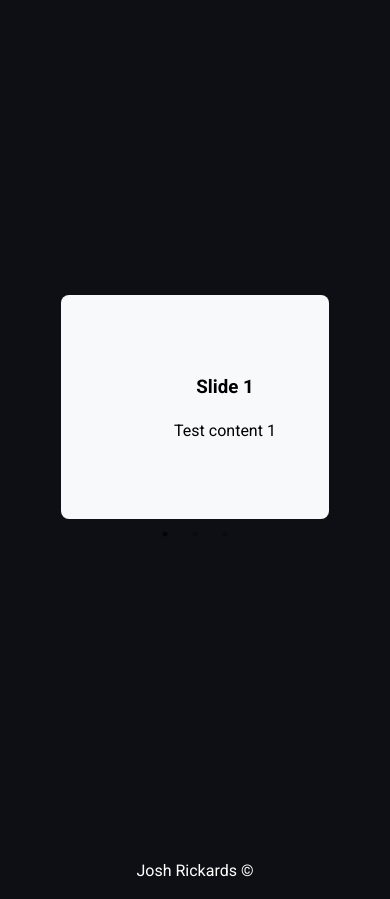
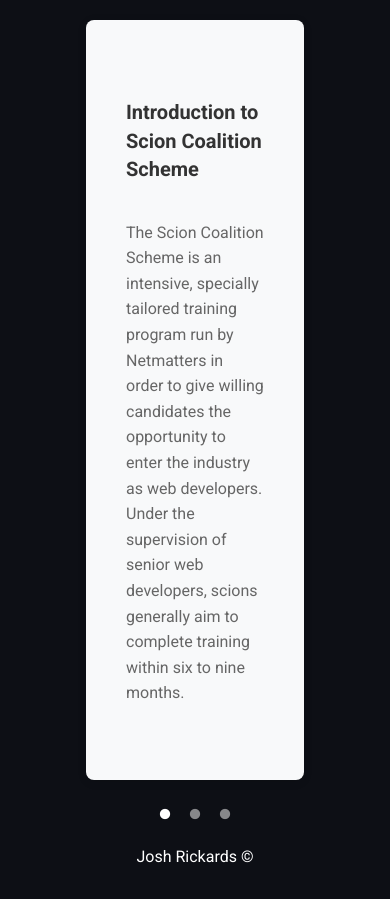
Before and after one commit to JoshR95/portfolioJR95, a PHP site: page /pages/scsScheme.php in a window 390 px wide. Shown: the part 95-994 px from the top of the page. After the commit the page ends 958 px from the top, so only its background shows below. Run offline with PHP 8.4, Linux system fonts and the light colour scheme.

Commit message:
added slick dots and aligned text for mobile view

```diff
--- a/css/application.css
+++ b/css/application.css
@@ -1581,7 +1581,7 @@
   }
 }
 .scs-scheme-main-container {
-  min-height: 100vh;
+  min-height: 96vh;
   display: -webkit-box;
   display: -ms-flexbox;
   display: flex;
@@ -1596,5 +1596,91 @@
 }
 
 .carousel {
-  height: 80%;
+  width: 80%;
+  height: 800px;
+  margin: 0 auto;
+}
+.carousel .carousel-slide {
+  height: 100%;
+  padding: 20px;
+}
+.carousel .carousel-slide .slide-content {
+  height: 100%;
+  display: -webkit-box;
+  display: -ms-flexbox;
+  display: flex;
+  -webkit-box-orient: vertical;
+  -webkit-box-direction: normal;
+      -ms-flex-direction: column;
+          flex-direction: column;
+  -webkit-box-align: center;
+      -ms-flex-align: center;
+          align-items: center;
+  -webkit-box-pack: center;
+      -ms-flex-pack: center;
+          justify-content: center;
+  background: #f8f9fa;
+  padding: 40px;
+  margin: 0 15px;
+  border-radius: 8px;
+  -webkit-box-shadow: 0 2px 10px rgba(0, 0, 0, 0.1);
+          box-shadow: 0 2px 10px rgba(0, 0, 0, 0.1);
+  overflow: hidden;
+}
+.carousel .carousel-slide .slide-content h3 {
+  width: 100%;
+  margin-bottom: 20px;
+  font-size: 20px;
+  color: #333;
+  text-align: left;
+}
+.carousel .carousel-slide .slide-content p {
+  font-size: 16px;
+  line-height: 1.6;
+  color: #666;
+  text-align: left;
+  max-width: 800px;
+}
+
+.slick-list,
+.slick-track {
+  height: 100% !important;
+}
+
+.slick-slide {
+  height: 100%;
+}
+.slick-slide > div {
+  height: 100%;
+}
+
+.slick-prev,
+.slick-next {
+  z-index: 1;
+}
+.slick-prev:before,
+.slick-next:before {
+  color: #333;
+  font-size: 24px;
+}
+
+.slick-prev {
+  left: -30px;
+}
+.slick-prev .slick-arrow {
+  color: white;
+}
+
+.slick-next {
+  right: -30px;
+}
+
+.slick-dots li button:before {
+  color: white;
+  opacity: 0.5;
+  font-size: 12px;
+}
+.slick-dots li.slick-active button:before {
+  color: white;
+  opacity: 1;
 }/*# sourceMappingURL=application.css.map */
--- a/js/main.js
+++ b/js/main.js
@@ -256,9 +256,9 @@
             speed: 300,
             slidesToShow: 1,
             slidesToScroll: 1,
-            autoplay: true,
+            autoplay: false,
             autoplaySpeed: 3000,
-            arrows: true,
+            arrows: false,
             responsive: [
                 {
                     breakpoint: 768,
--- a/pages/scsScheme.php
+++ b/pages/scsScheme.php
@@ -61,39 +61,30 @@
             </div>
           </div>-->
           <div class="carousel">
-              <div>
-                  <h3>Slide 1</h3>
-                  <p>Test content 1</p>
+              <div class="carousel-slide">
+                  <div class="slide-content">
+                      <h3>Introduction to Scion Coalition Scheme</h3>
+                      <p>The Scion Coalition Scheme is an intensive, specially tailored training program run by Netmatters in order to give willing candidates the opportunity to enter the industry as web developers. Under the supervision of senior web developers, scions generally aim to complete training within six to nine months.</p>
+                  </div>
               </div>
-              <div>
-                  <h3>Slide 2</h3>
-                  <p>Test content 2</p>
+              <div class="carousel-slide">
+                  <div class="slide-content">
+                      <h3>About Netmatters</h3>
+                      <p>Established in 2008<br>
+                      Norfolk's leading technology company<br>
+                      Winner of the Princess Royal Training Award<br>
+                      80+ staff, 2 locations across Norfolk</p>
+                  </div>
               </div>
-              <div>
-                  <h3>Slide 3</h3>
-                  <p>Test content 3</p>
+              <div class="carousel-slide">
+                  <div class="slide-content">
+                      <h3>Treehouse</h3>
+                      <p>Treehouse is an online learning community, featuring videos covering a number of topics from basic HTML to C# programming, iOS development, data analysis, and more. By completing courses users can earn points, allowing them to track their progress.</p>
+                  </div>
               </div>
           </div>
         </div>
     </header>
-
-    <style>
-        .carousel {
-            width: 80%;
-            margin: 0 auto;
-        }
-        .carousel div {
-            padding: 20px;
-            text-align: center;
-            background: #f8f9fa;
-            margin: 0 10px;
-            border-radius: 8px;
-        }
-        .slick-prev:before,
-        .slick-next:before {
-            color: #333;
-        }
-    </style>
 
     <?php include_once '../includes/footer.php'; ?>
 
--- a/scss/layout/_scsScheme.scss
+++ b/scss/layout/_scsScheme.scss
@@ -1,15 +1,103 @@
 .scs-scheme-main-container {
-    min-height: 100vh;
+    min-height: 96vh;
     display: flex;
     flex-direction: column;
     justify-content: center;
     background-color: $fifth-color;
 }
 
-.carousel{
-    height: 80%;
+.carousel {
+    width: 80%;
+    height: 800px;
+    margin: 0 auto;
+
+    .carousel-slide {
+        height: 100%;
+        padding: 20px;
+
+        .slide-content {
+            height: 100%;
+            display: flex;
+            flex-direction: column;
+            align-items: center;
+            justify-content: center;
+            background: #f8f9fa;
+            padding: 40px;
+            margin: 0 15px;
+            border-radius: 8px;
+            box-shadow: 0 2px 10px rgba(0, 0, 0, 0.1);
+            overflow: hidden;
+
+            h3 {
+                width: 100%;
+                margin-bottom: 20px;
+                font-size: 20px;
+                color: #333;
+                text-align: left;
+            }
+
+            p {
+                font-size: 16px;
+                line-height: 1.6;
+                color: #666;
+                text-align: left;
+                max-width: 800px;
+            }
+        }
+    }
+}
+//////////////////////////////////
+//// SLICK SPECIFIC OVERIDES
+//////////////////////////////////
+
+.slick-list,
+.slick-track {
+    height: 100% !important;
 }
 
+.slick-slide {
+    height: 100%;
+
+    > div {
+        height: 100%;
+    }
+}
+
+.slick-prev,
+.slick-next {
+    z-index: 1;
+    &:before {
+        color: #333;
+        font-size: 24px;
+    }
+}
+
+.slick-prev {
+    left: -30px;
+    .slick-arrow{
+        color: white;
+    }
+}
+
+.slick-next {
+    right: -30px;
+}
+
+// styling for dots
+.slick-dots {
+    li {
+        button:before {
+            color: white;
+            opacity: 0.5;
+            font-size: 12px;
+        }
+
+        &.slick-active button:before {
+            color: white;
+            opacity: 1;
+        }
+    }
+}
 
 /////////////////////////////////////////////////////////////////////////////////
 /// MEDIA QUERIES
```
Also changed, not shown: 1 other file.
